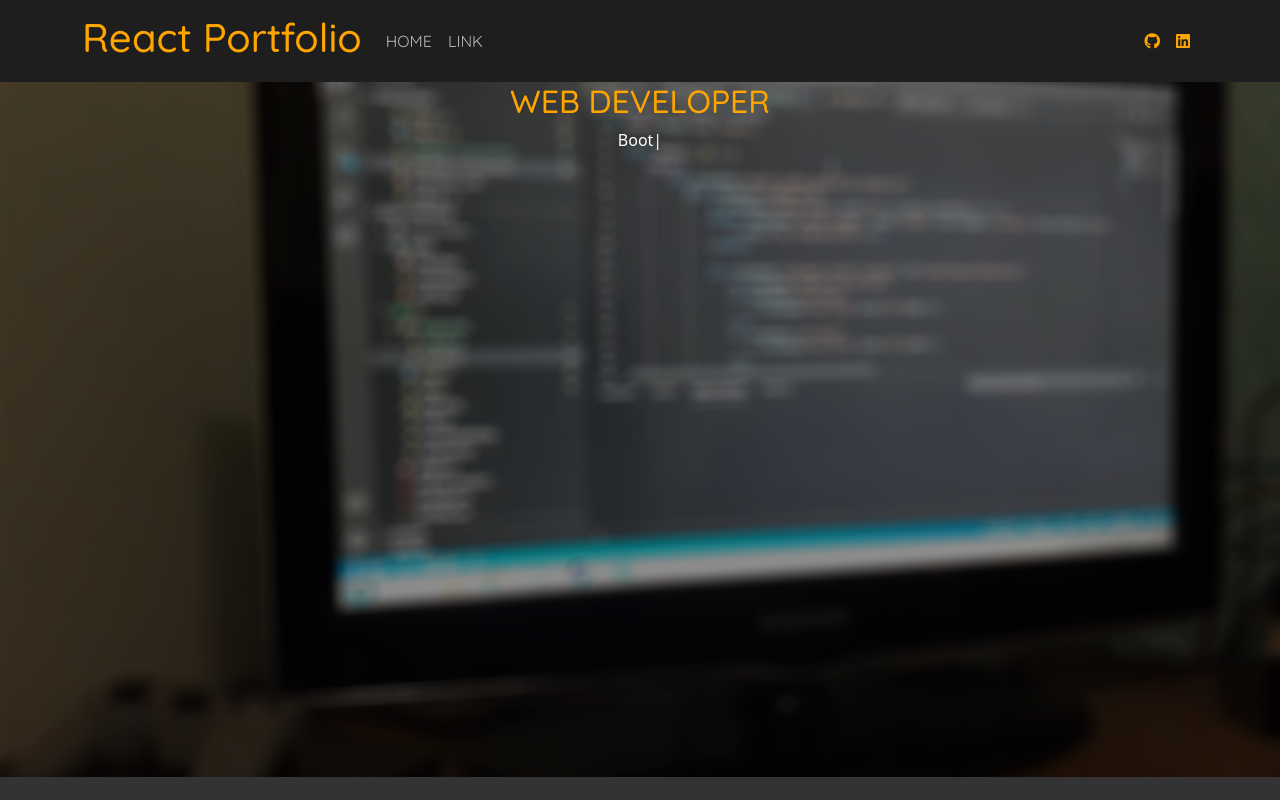
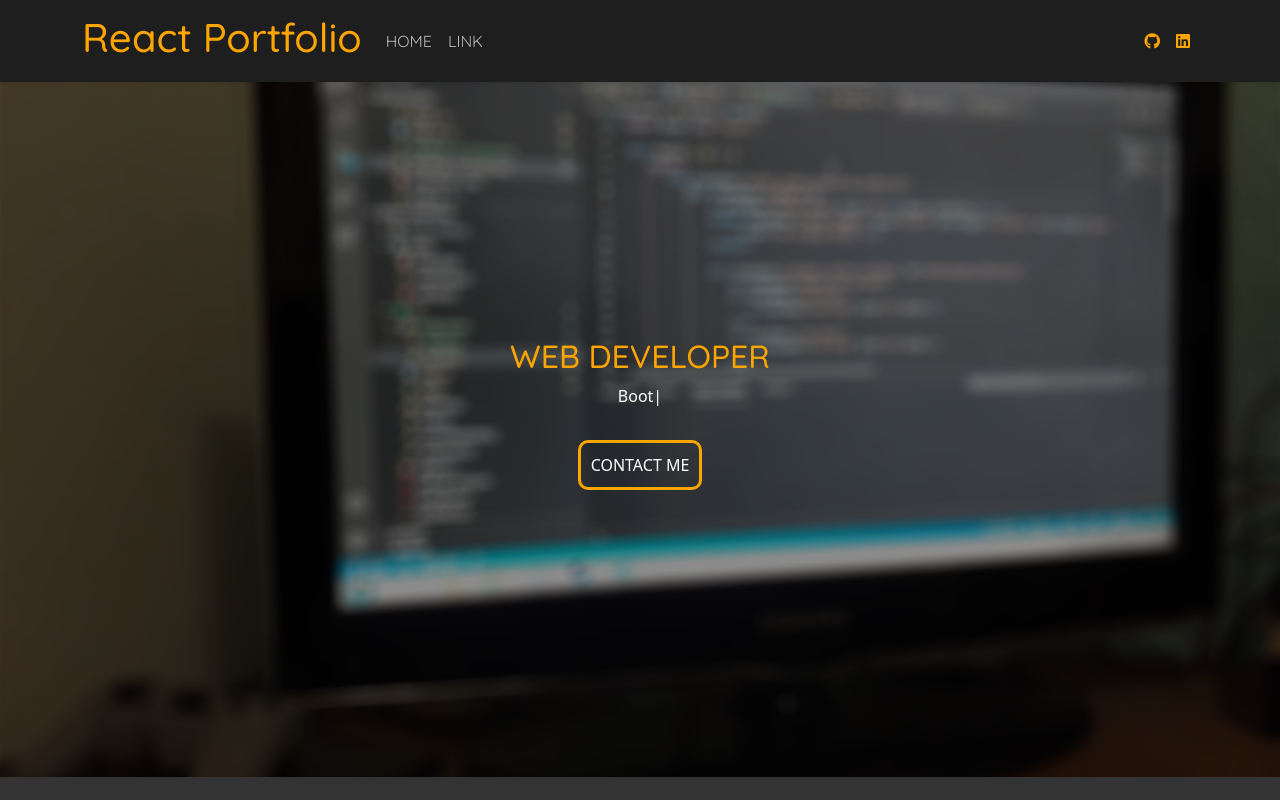
Before and after one commit to fabiomarras-dev/react-portfolio, a React (Create React App) app: page / in a window 1280 px wide. Built offline with nearby package versions, Linux system fonts and the light colour scheme.

Commit message:
fixed vulnerabilitiyes and header complete

```diff
--- a/src/App.css
+++ b/src/App.css
@@ -1,6 +1,10 @@
 @import url('https://fonts.googleapis.com/css2?family=Quicksand:wght@300;400;500;600;700&display=swap');
 
 /* Navbar */
+nav {
+  z-index: 2;
+}
+
 .navbar-brand {
   font-family: "Quicksand";
   color: orange;
@@ -77,6 +81,11 @@ nav .navbar-nav li a.active, .navbar-nav li a.active:focus {
   justify-content: center;
   text-align: center;
   align-items: center;
+  position: absolute;
+  top: 0;
+  left: 0;
+  right: 0;
+  bottom: 0;
 }
 
 .main-info h2 {
@@ -90,6 +99,22 @@ nav .navbar-nav li a.active, .navbar-nav li a.active:focus {
 }
 
 
+.btn-main-offer {
+  border: 3px solid;
+  border-color: orange;
+  text-transform: uppercase;
+  text-decoration: none;
+  border-radius: 0.625rem;
+  padding: 0.625rem;
+  color: white;
+  margin: 2rem;
+}
+
+.btn-main-offer:hover {
+  background-color: white;
+  color: orange;
+}
+
 /* Body */
 body {
   background-color: #333333 !important;
--- a/src/components/Header.js
+++ b/src/components/Header.js
@@ -13,6 +13,8 @@ const Header = () => {
                     backSpeed={70}
                     loop
                 />
+
+                <a href="" className="btn-main-offer">Contact Me</a>
             </div>
         </div>
     )
```
Also changed, not shown: 1 other file (tests, documents, lock files or other folders).
